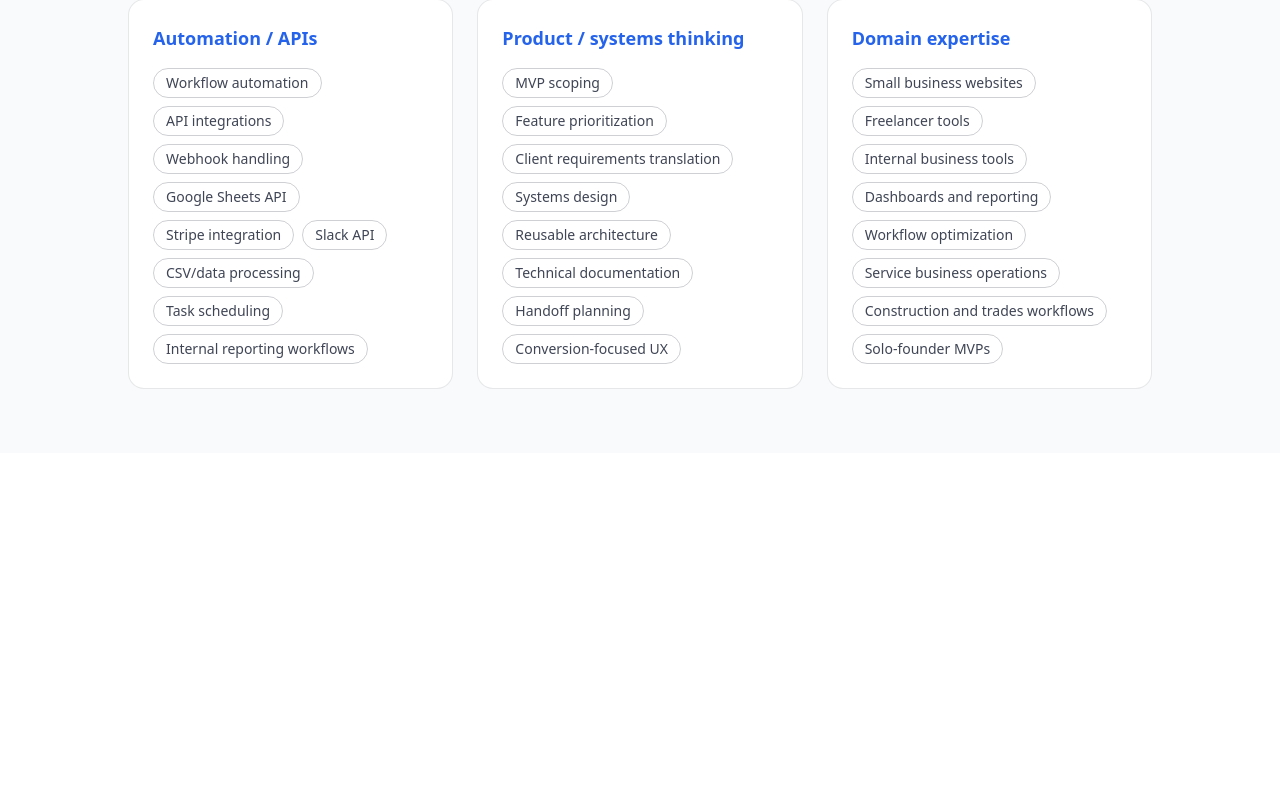
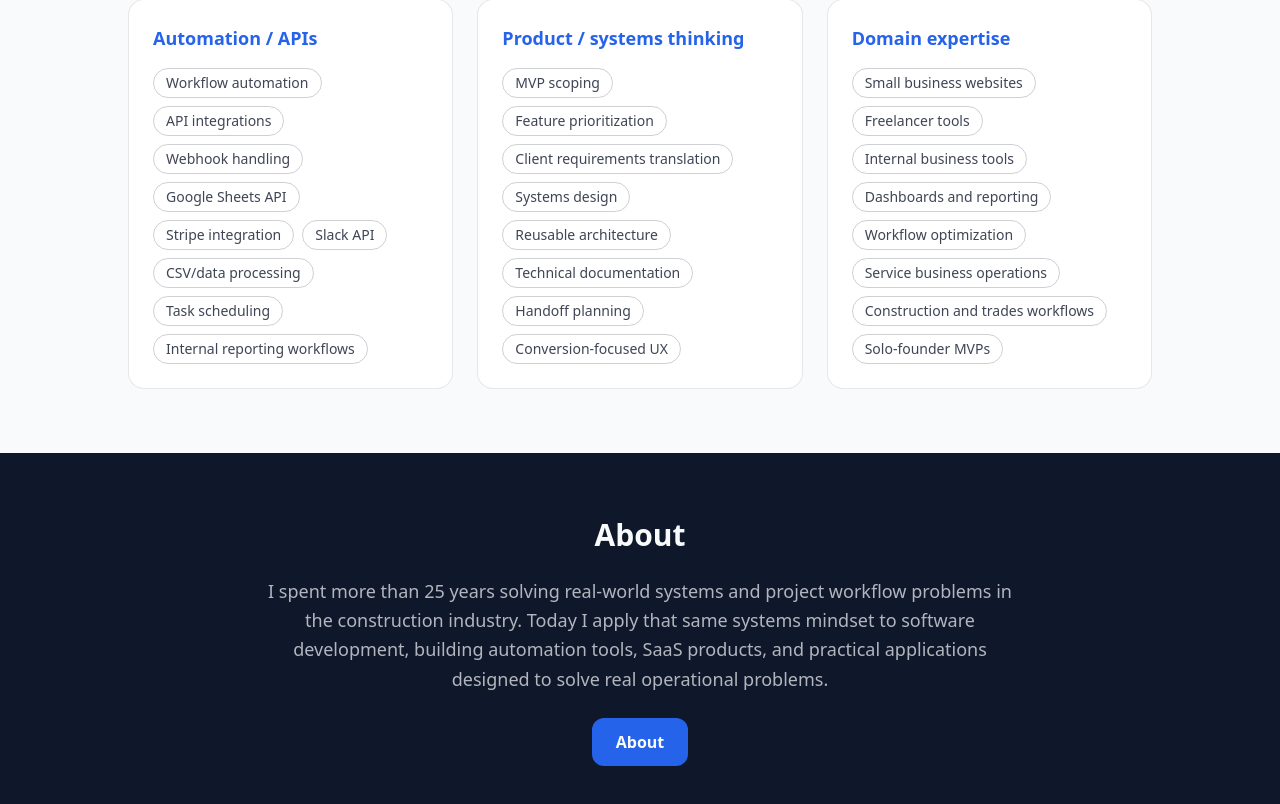
Before and after one commit to Jason-Donmoyer/jason-donmoyer-portfolio, a Next.js app: page / in a window 1280 px wide. Shown: the part 2439-3243 px from the top of the page. Before the commit the page ends 2892 px from the top, so only its background shows below. Built offline with nearby package versions, Linux system fonts and the light colour scheme.

Commit message:
Added AboutPreview component

```diff
--- a/src/app/page.tsx
+++ b/src/app/page.tsx
@@ -1,7 +1,8 @@
-import Hero from '../components/home/Hero'
+import Hero from '@/components/home/Hero'
 import FeaturedProjects from '@/components/home/FeaturedProjects';
 import ServicesPreview from '@/components/home/ServicesPreview';
 import SkillsGrid from '@/components/home/SkillsGrid';
+import AboutPreview from '@/components/home/AboutPreview'
 
 export default function Home() {
   return (
@@ -10,6 +11,7 @@ export default function Home() {
       <FeaturedProjects></FeaturedProjects>
       <ServicesPreview></ServicesPreview>
       <SkillsGrid></SkillsGrid>
+      <AboutPreview></AboutPreview>
     </main>
   );
 }
--- /dev/null
+++ b/src/components/home/AboutPreview.tsx
@@ -0,0 +1,26 @@
+'use client'
+
+import Link from 'next/link'
+
+export default function AboutPreview() {
+    return (
+        <section className="py-16 px-8 bg-primary">
+            <div className="max-w-3xl mx-auto flex flex-col items-center gap-6 text-center">
+                <h2 className="text-3xl text-surface font-bold">About</h2>
+                <p className="text-surface/70 text-lg leading-relaxed">I spent more than 25 years solving real-world systems and project workflow problems in the construction industry. Today I apply that same systems mindset to software development, building automation tools, SaaS products, and practical applications designed to solve real operational problems.</p>
+                <Link
+                    href="/about"
+                    className="px-6
+                               py-3
+                              bg-accent
+                              text-surface
+                              rounded-xl
+                              font-semibold
+                              hover:bg-accent-hover"
+                >
+                    About
+                </Link>
+            </div>
+        </section>
+    )
+}
```
